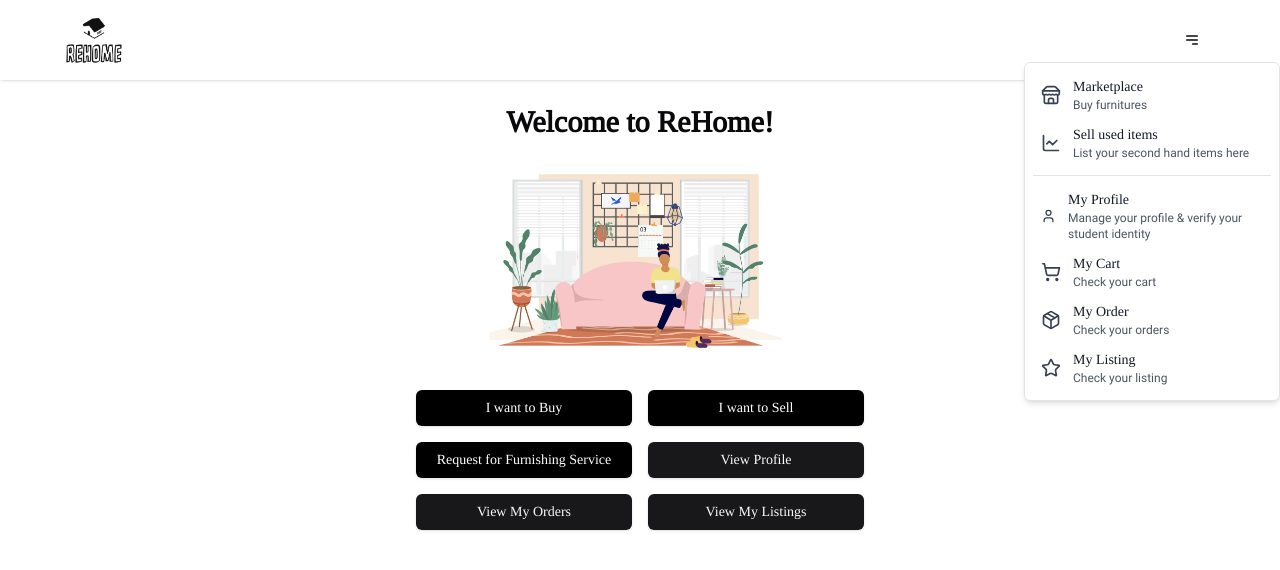
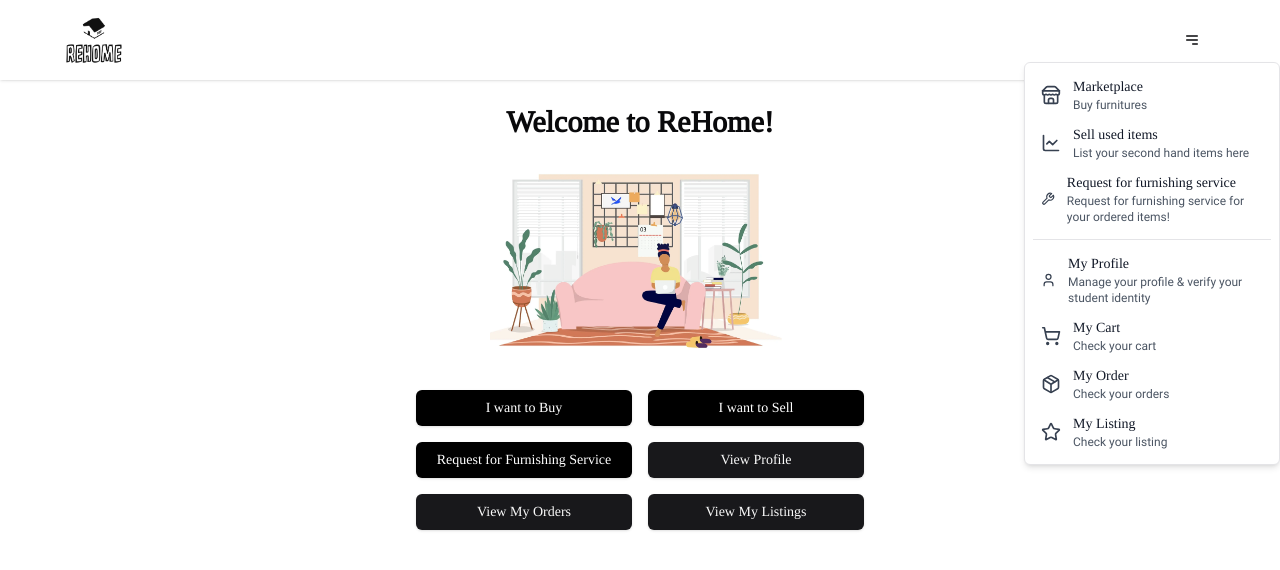
Before and after one commit to johnnychang25678/srid-rehome, a Next.js app: page / in a window 1280 px wide. Both pictures are taken after a click on the button 1192 px from the left and 39 px from the top of the page. Shown: the top 570 px of the page. Built offline with nearby package versions, Linux system fonts and the light colour scheme.

Commit message:
add req fur service to menu bar

```diff
--- a/components/layout.tsx
+++ b/components/layout.tsx
@@ -6,7 +6,7 @@ import {
   DropdownMenuItem,
 } from "@/components/ui/dropdown-menu";
 import { Button } from "@/components/ui/button";
-import { ShoppingCart, LineChart, User, Package, Star, Store } from "lucide-react";
+import { ShoppingCart, LineChart, User, Package, Star, Store, Wrench } from "lucide-react";
 import Link from "next/link";
 import Image from "next/image";
 
@@ -76,6 +76,21 @@ export default function Layout({ children }: { children: React.ReactNode }) {
                       </p>
                       <p className="text-xs text-gray-600 font-roboto">
                         List your second hand items here
+                      </p>
+                    </div>
+                  </div>
+                </Link>
+              </DropdownMenuItem>
+              <DropdownMenuItem asChild>
+                <Link href="/furnishing-service">
+                  <div className="flex items-center space-x-3">
+                    <Wrench className="h-5 w-5 text-gray-700" />
+                    <div>
+                      <p className="text-sm font-medium text-gray-900">
+                        Request for furnishing service
+                      </p>
+                      <p className="text-xs text-gray-600 font-roboto">
+                        Request for furnishing service for your ordered items!
                       </p>
                     </div>
                   </div>
```
